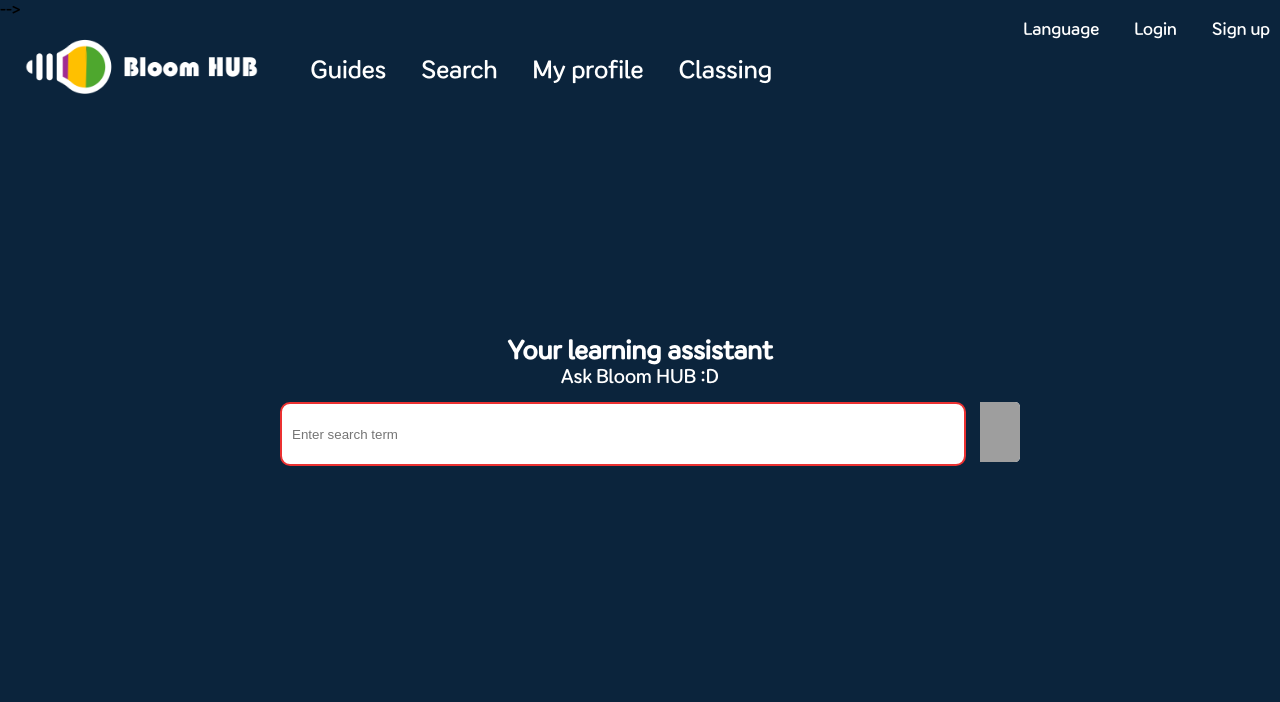
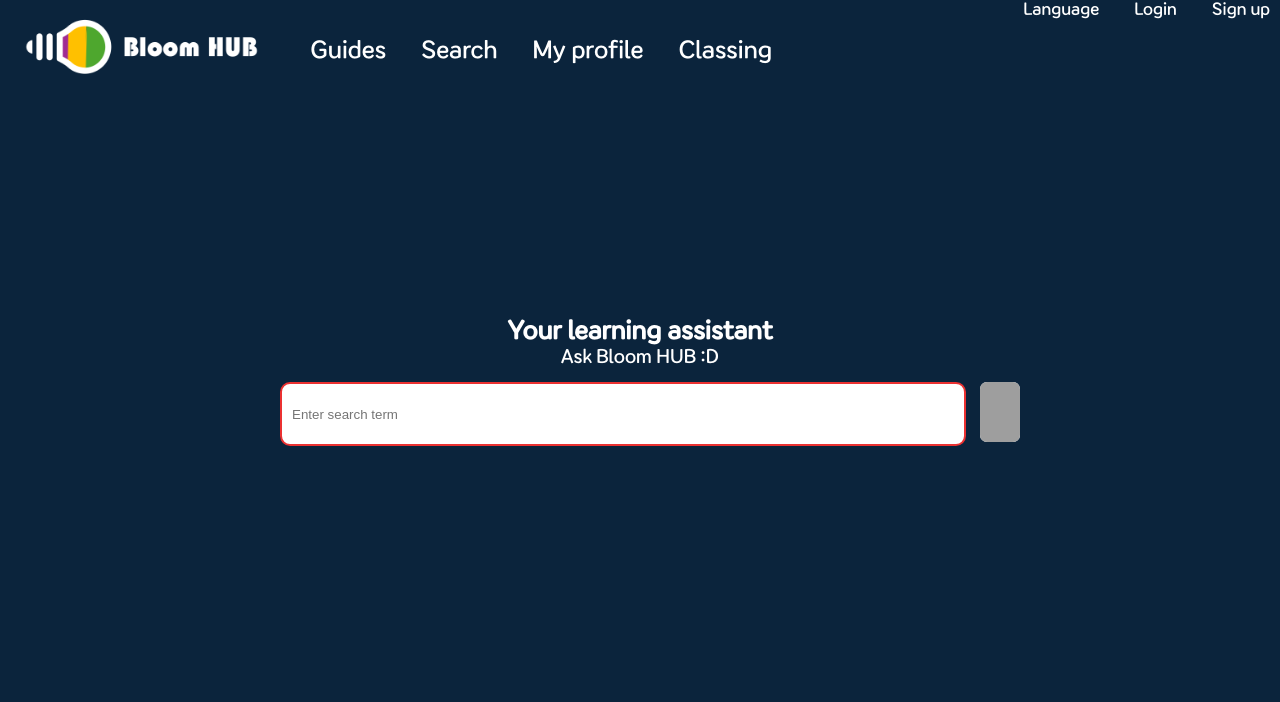
Before and after one commit to marchsnowrabbit/BloomHub, a Django app: page /search/ in a window 1280 px wide. Shown: the top 702 px of the page. After the commit the page ends 446 px from the top, so only its background shows below. Run offline with Django 4.2, Linux system fonts and the light colour scheme; grey boxes are pictures that could not be loaded.

Commit message:
상단바 위치 수정

```diff
--- a/Bloom__hub/BloomHub/static/css/search.css
+++ b/Bloom__hub/BloomHub/static/css/search.css
@@ -1,3 +1,4 @@
+
 @font-face {
     font-family: 'KCC-Hanbit';
     src: url('/static/fonts/KCC-Hanbit.woff2') format('woff2'),
@@ -11,8 +12,8 @@ body {
     font-family: 'KCC-Hanbit', sans-serif;
     background-color: rgb(11,36,60);
     margin: 0;
+    padding: 0;
     overflow: hidden;
-
 }
 
 main {
@@ -33,6 +34,7 @@ header {
     height: 100px;
     background-color: rgb(11, 36, 60);
     position: relative;
+    margin-top: -20px;
 }
 
 header .logo {
@@ -222,7 +224,7 @@ nav a.classing:hover {
     height: 60px;
     background-color: white;
     margin-left: 43px;                      /* 서치칸이랑 폭길이 수정  */
-    border-radius: 0 5px 5px 0;
+    border-radius: 7px 7px 7px 7px;
 }
 
 
--- a/Bloom__hub/BloomHub/static/css/signup.css
+++ b/Bloom__hub/BloomHub/static/css/signup.css
@@ -10,7 +10,6 @@ body {
     background-color: rgb(11, 36, 60);
     margin: 0;
     min-height: 100vh;
-    padding: 0;
 }
 main {
     display: flex;
@@ -28,6 +27,7 @@ header {
     height: 100px;
     background-color: rgb(11, 36, 60);
     position: relative;
+    margin-top: -20px;
 }
 header .logo {
     margin-right: 10px;
--- a/Bloom__hub/BloomHub/static/css/signupkor.css
+++ b/Bloom__hub/BloomHub/static/css/signupkor.css
@@ -28,6 +28,7 @@ header {
     height: 100px;
     background-color: rgb(11, 36, 60);
     position: relative;
+    margin-top: -20px;
 }
 header .logo {
     margin-right: 10px;
```
